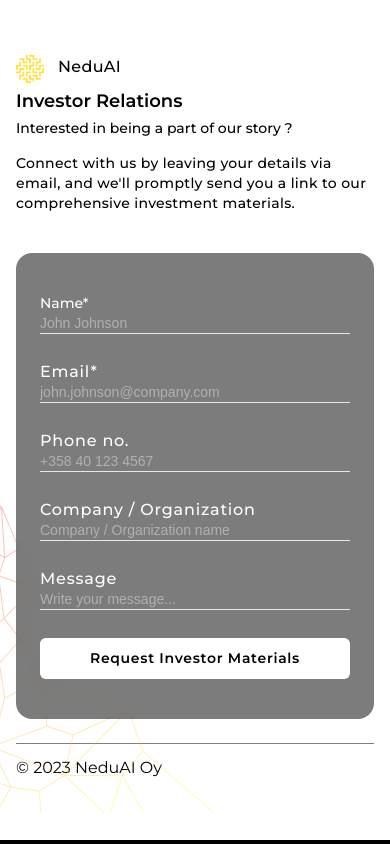
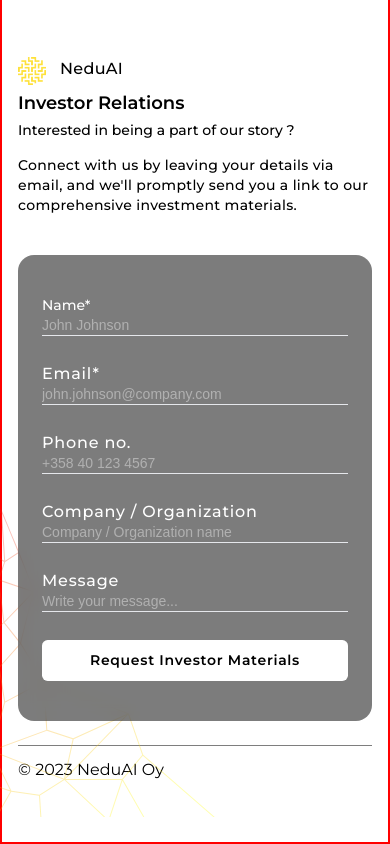
Before and after one commit to Asraful-code235/nedu-ai, a Next.js app: page / in a window 390 px wide. Shown: the part 10127-10971 px from the top of the page. Built offline with nearby package versions, Linux system fonts and the light colour scheme; a web font is replaced by a local one.

Commit message:
Design fixes

```diff
--- a/app/globals.scss
+++ b/app/globals.scss
@@ -170,3 +170,17 @@
     top: 20%;
   }
 }
+
+.storybg {
+  width: 100%;
+  height: 100%;
+  border: 2px solid red;
+  z-index: 20;
+  background: linear-gradient(
+    163deg,
+    #fff 1.22%,
+    rgba(255, 255, 255, 0.75) 50.06%,
+    rgba(255, 255, 255, 0.25) 69.38%,
+    rgba(255, 255, 255, 0) 97.3%
+  );
+}
--- a/app/page.js
+++ b/app/page.js
@@ -28,7 +28,7 @@
       <ForEducation />
       <ForIndividuals />
       <Timeline />
-      <section className="relative ">
+      <section className="relative from-[#232323] via-slate-200 to-transparent ">
         <OurStory />
       </section>
     </section>
--- a/components/start/OurStory.jsx
+++ b/components/start/OurStory.jsx
@@ -47,7 +47,7 @@
   const [animateImage, setAnimateImage] = useState(false);
 
   return (
-    <section className="ourStoryBg">
+    <section className="storybg ourStoryBg">
       <img
         src="/icons/worldmap.png"
         alt=""
@@ -66,7 +66,7 @@
         width={1600}
         height={1600}
         alt={"story_svg"}
-        className="w-[600px] absolute opacity-30 left-[-25%] md:left-[-4%] bottom-[2%] z-10 rotate-90"
+        className="w-[600px] absolute opacity-30 left-[-25%] md:left-[-4%] bottom-[2%] z-[1] rotate-90"
       />
       <section className="visionParagraph relative pb-12 pt-6 px-4 lg:px-16 2xl:px-32  space-y-6 md:space-y-9 bg-white">
         <h1 className="visionParagraph text-3xl lg:text-5xl font-bold leading-10 lg:leading-[67px] tracking-[0.6] lg:tracking-[0.96px]">
@@ -273,7 +273,7 @@
             </div>
           </section>
         </article>
-        <section className="flex pt-24 flex-col xl:flex-row items-start lg:items-center xl:items-start justify-center xl:justify-between z-50 gap-10 lg:gap-28 ">
+        <section className="flex pt-24 flex-col xl:flex-row items-start lg:items-center xl:items-start justify-center xl:justify-between z-[999px] gap-10 lg:gap-28 ">
           <section className="flex flex-col items-start lg:items-center xl:items-start justify-center gap-2 lg:gap-8 xl:gap-6">
             <div className="flex mt-[66px] w-full items-start lg:items-center justify-start lg:justify-center xl:justify-start gap-3.5 ">
               <Image
```
Also changed, not shown: public/FOOTER GRADIENT.png (added).
